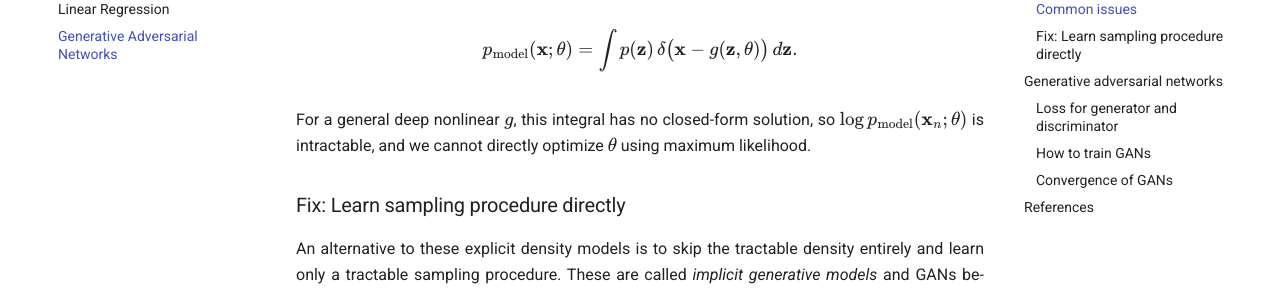
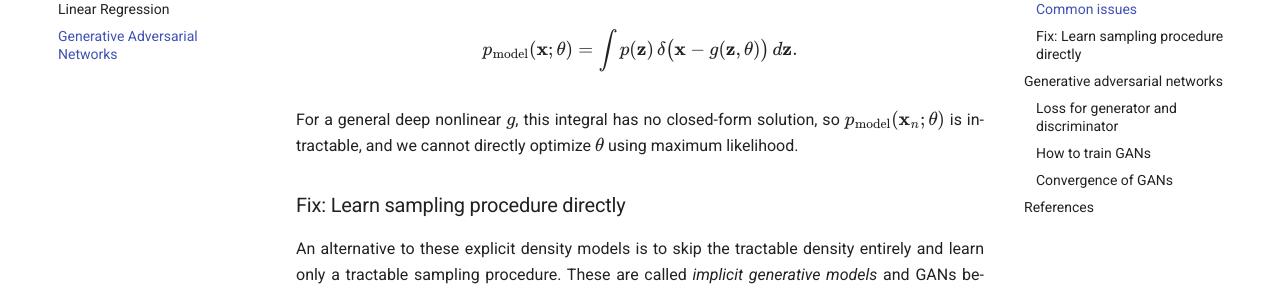
Before and after one commit to pj1911/my-wiki, an MkDocs documentation site: the page built from docs/Generative Adversarial Networks.md, in a window 1280 px wide and 900 px high, scrolled down 1376 px. Shown: the part 153-443 px from the top of the window. Built offline with MkDocs 1.6.1 and Material for MkDocs 9.7.7, drawn with Linux system fonts in a browser that asks for light colours.

Commit message:
Update Generative Adversarial Networks.md

```diff
--- a/docs/Generative Adversarial Networks.md
+++ b/docs/Generative Adversarial Networks.md
@@ -52,7 +52,7 @@ $$
 p_{\text{model}}(\mathbf{x}; \theta) = \int p(\mathbf{z})\, \delta\big(\mathbf{x} - g(\mathbf{z}, \theta)\big)\, d\mathbf{z}.
 $$
 
-For a general deep nonlinear \(g\), this integral has no closed-form solution, so \(\log p_{\text{model}}(\mathbf{x}_n; \theta)\) is intractable, and we cannot directly optimize \(\theta\) using maximum likelihood.
+For a general deep nonlinear \(g\), this integral has no closed-form solution, so \(p_{\text{model}}(\mathbf{x}_n; \theta)\) is intractable, and we cannot directly optimize \(\theta\) using maximum likelihood.
 
 
 ### Fix: Learn sampling procedure directly
```
